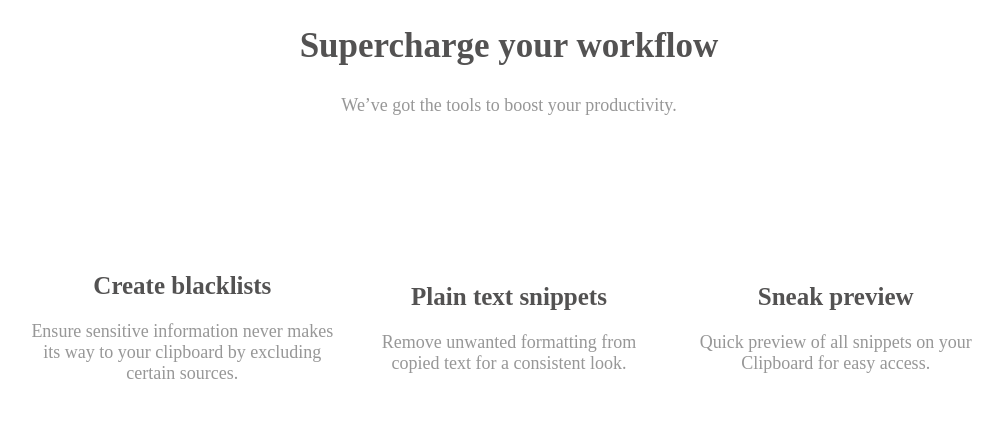
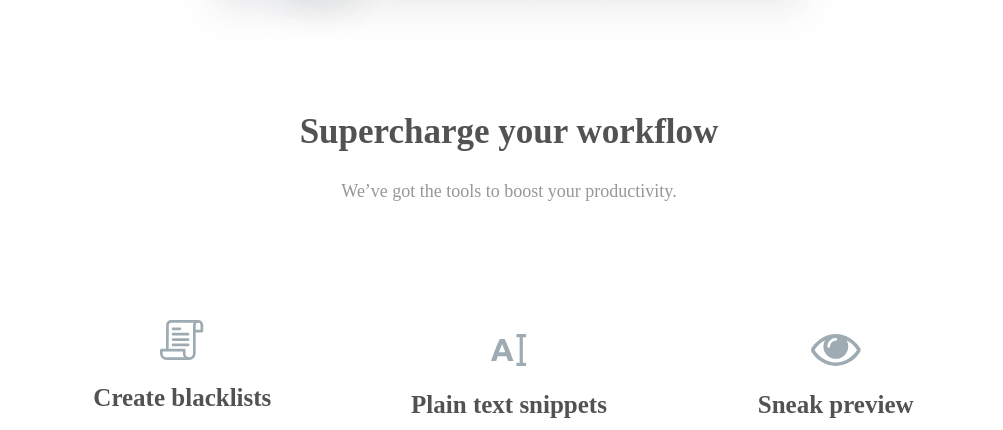
Before and after one commit to jeyapandiv/Clipboard-landing-page-, a plain HTML site: page index.html in a window 1280 px wide. Shown: the part 1942-2372 px from the top of the page, without its empty margins (131-1134 px from the left). Drawn offline with Linux system fonts and the light colour scheme; the site is published under a folder, as on GitHub Pages, so addresses that start at the root find nothing; a web font is replaced by a local one.

Commit message:
images location changes

```diff
--- a/index.html
+++ b/index.html
@@ -20,7 +20,7 @@
     <div class="container1inner">
 
       <div class="container1logo">
-        <img src="/images/logo.svg" alt="C">
+        <img src="images/logo.svg" alt="C">
       </div>
 
       <div class="container1innercontent">
@@ -104,7 +104,7 @@
     <div class="container5inner">
 
       <div class="container5innerlef">
-        <img src="/images/icon-blacklist.svg" alt="">
+        <img src="images/icon-blacklist.svg" alt="">
         <h2 style="font-size: 25px;color: rgba(77, 76, 76, 0.969);">Create blacklists</h2>
 
         <p style="font-size: 18px; color: rgba(138, 138, 138, 0.892);">Ensure sensitive information never makes its way
@@ -112,7 +112,7 @@
       </div>
 
       <div class="container5innermiddle">
-        <img src="/images/icon-text.svg" alt="">
+        <img src="images/icon-text.svg" alt="">
         <h2 style="font-size: 25px;color: rgba(77, 76, 76, 0.969);">Plain text snippets</h2>
 
         <p style="font-size: 18px; color: rgba(138, 138, 138, 0.892);">Remove unwanted formatting from copied text for a
@@ -120,7 +120,7 @@
       </div>
 
       <div class="container5innerright">
-        <img src="/images/icon-preview.svg" alt="">
+        <img src="images/icon-preview.svg" alt="">
         <h2 style="font-size: 25px;color: rgba(77, 76, 76, 0.969);">Sneak preview</h2>
 
         <p style="font-size: 18px; color: rgba(138, 138, 138, 0.892);">Quick preview of all snippets on your Clipboard
```
